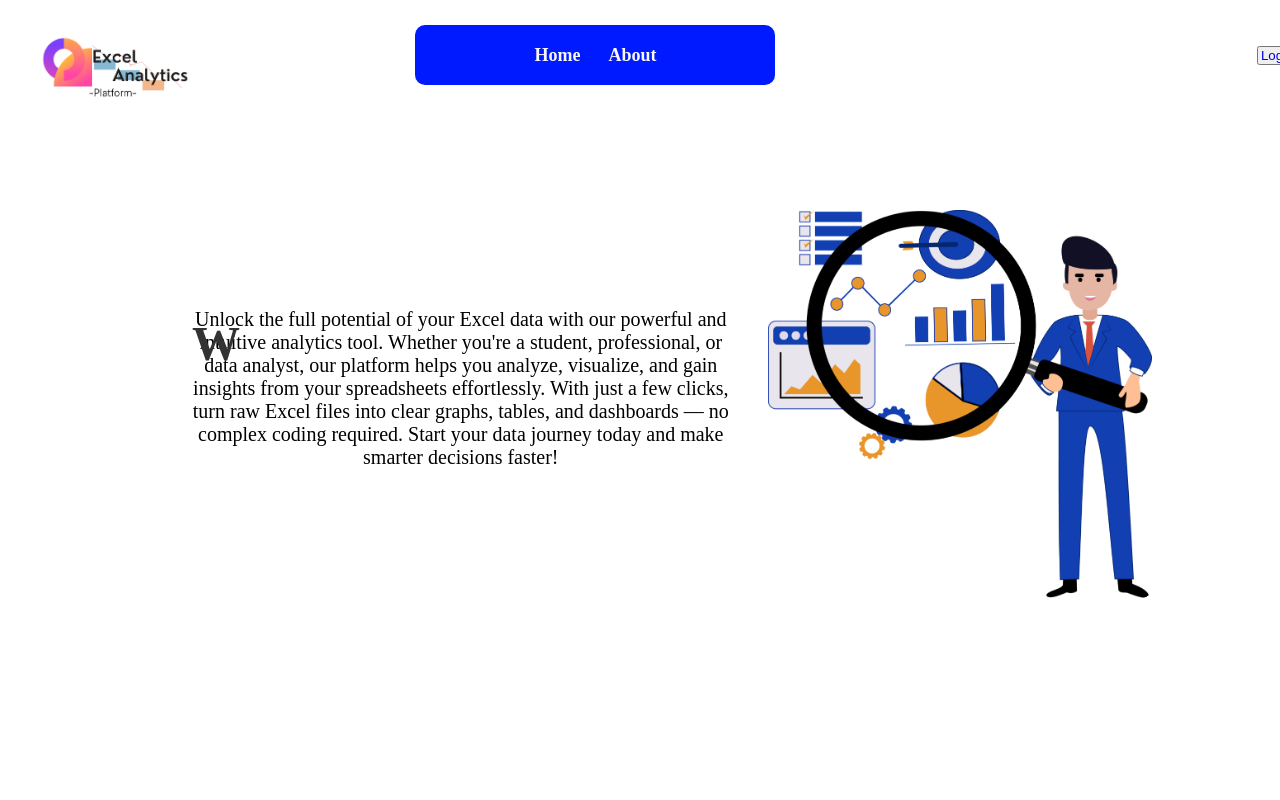
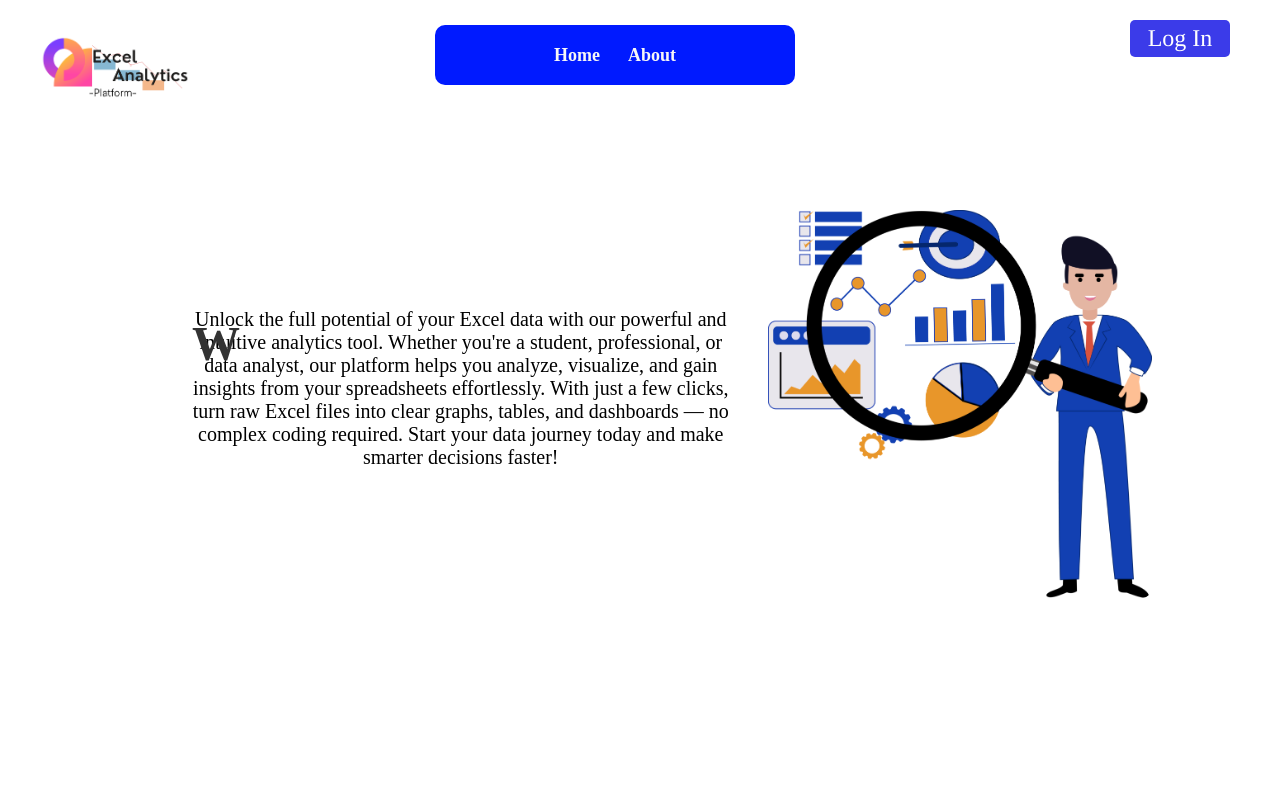
Before and after one commit to BleedingEdge2004/Excel-Analysis-Platform, a React (Vite) app in the folder Frontend/: page / in a window 1280 px wide. Shown: the top 800 px of the page. Built offline with nearby package versions, Linux system fonts and the light colour scheme.

Commit message:
Update Homepage.jsx

```diff
--- a/Frontend/src/Components/Homepage/Homepage.jsx
+++ b/Frontend/src/Components/Homepage/Homepage.jsx
@@ -3,6 +3,7 @@ import logo1 from "../../assets/logo1.svg";
 import img1 from '../../assets/blue.png';
 import img2 from '../../assets/img2.png';
 import "./Homepage.css";
+
 
 
 const Homepage = () => {
@@ -20,7 +21,7 @@ const Homepage = () => {
 
                     </ul>
 </div>
-<button ><a className="proflie" href="/signin">Log In</a></button>
+<button ><a className="login" href="/signin">Log In</a></button>
             </div>
 
             <div className="image">
@@ -77,9 +78,8 @@ const Homepage = () => {
                     </li>
                 </ol>
             </div>
-
         </div>
-    );
+        );
 };
 
 export default Homepage;
```
